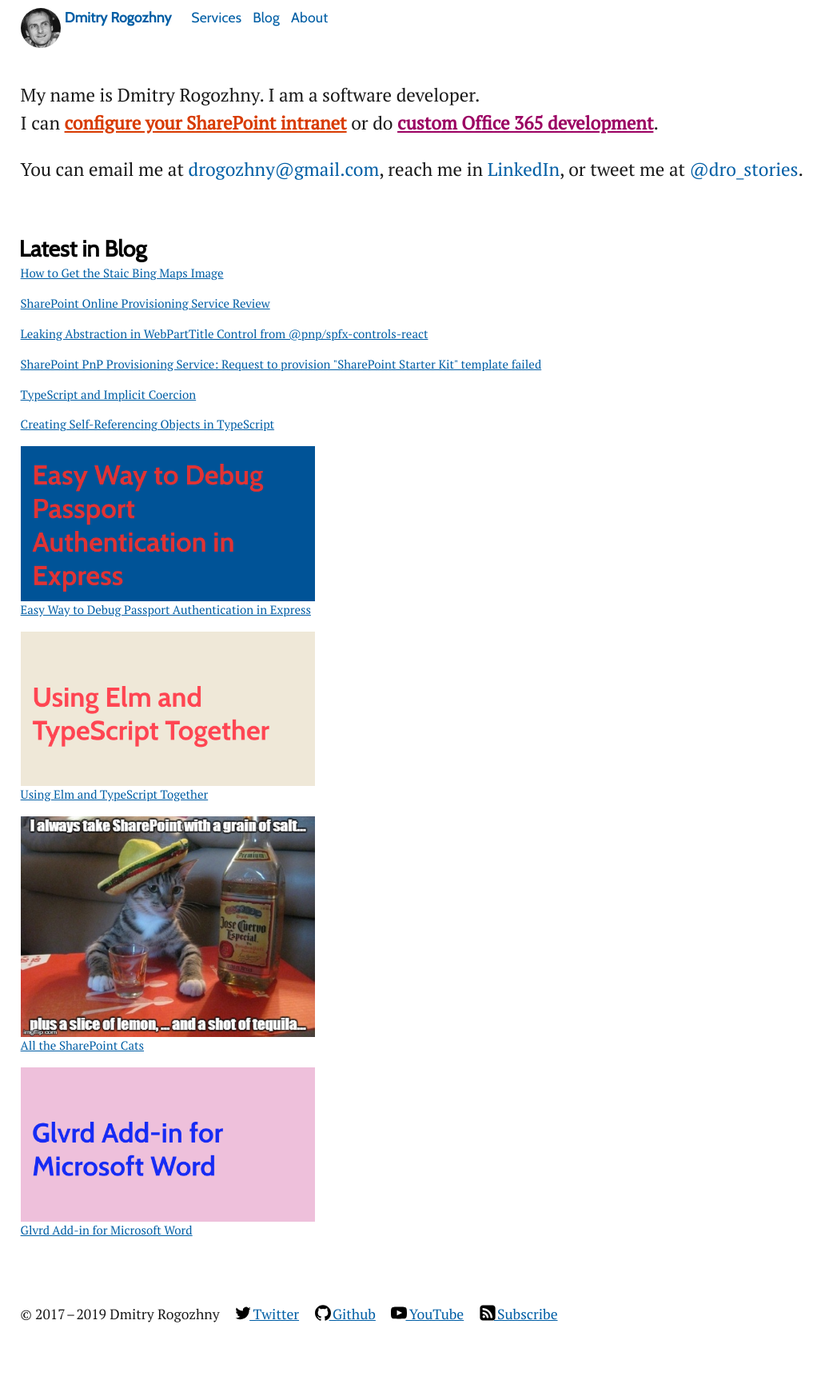
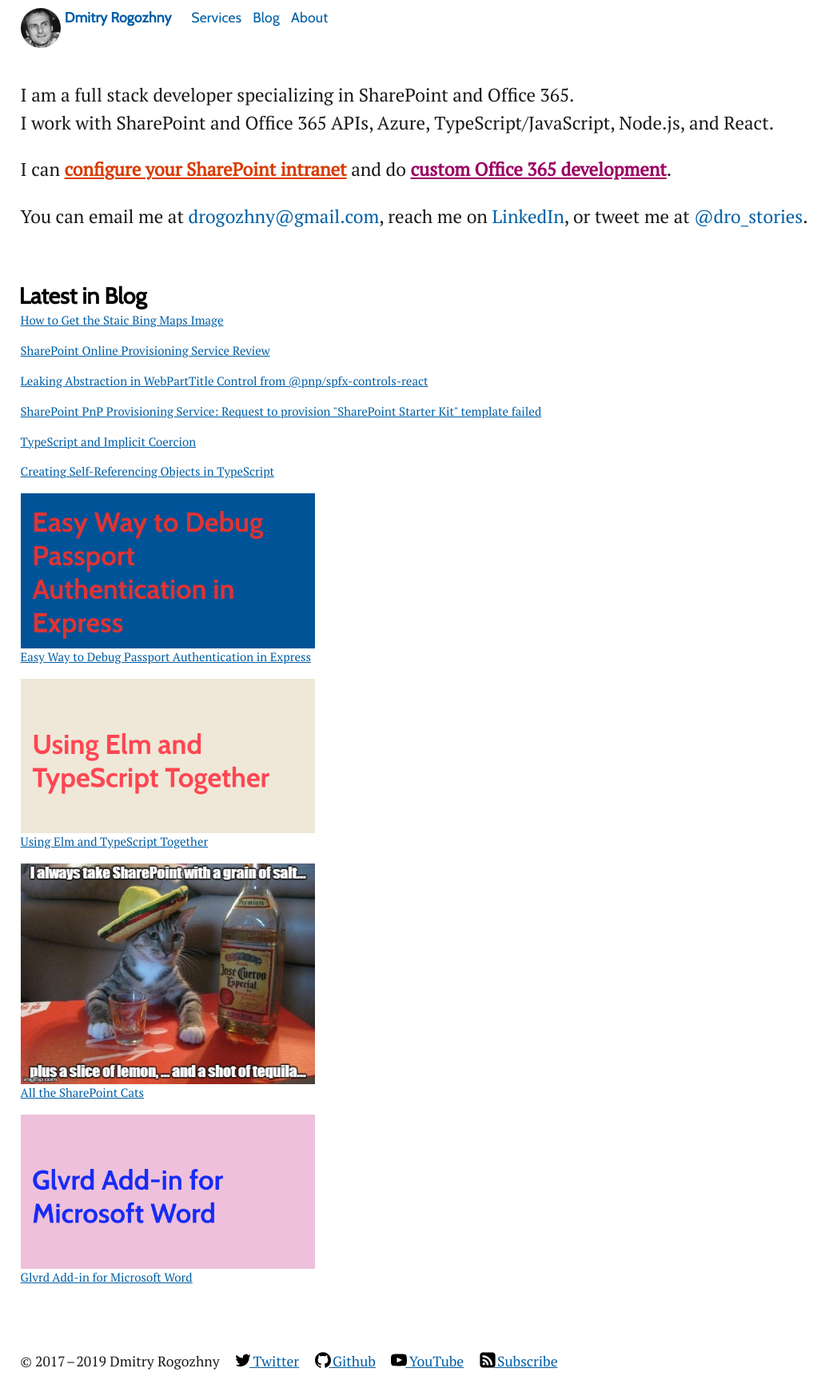
Before and after one commit to dmitryrogozhny/dmitryrogozhny.github.io, a Jekyll site: the page built from index.html, in a window 1280 px wide. Shown: the whole page at 80% size, without its empty margins (0-1047 px from the left). Built offline with Jekyll 4.4.1, drawn with Linux system fonts in a browser that asks for light colours; before the commit the page ends 1672 px from its top, so only the background shows below that.

Commit message:
Update about me

```diff
--- a/_includes/about-me-short.html
+++ b/_includes/about-me-short.html
@@ -1,9 +1,15 @@
 <article class="about-me-short">
-        <p>
-            My name is Dmitry Rogozhny. I am a software developer.
-            <br>
-            I can <a class="intanet-configuration-service-link" href="{{site.baseUrl}}/services/intranet-configuration/">configure your SharePoint intranet</a> or do <a class="custom-development-service-link" href="{{site.baseUrl}}/services/development/">custom Office 365 development</a>.
-            <br>
-            {% include contact-details.html %}
-        </p>
+    <p>
+        I am a full stack developer specializing in SharePoint and Office 365.
+    <br>
+        I work with SharePoint and Office 365 APIs, Azure, TypeScript/JavaScript, Node.js, and React.
+    </p>
+    <p>
+        I can <a class="intanet-configuration-service-link"
+            href="{{site.baseUrl}}/services/intranet-configuration/">configure your SharePoint intranet</a> and do <a
+            class="custom-development-service-link" href="{{site.baseUrl}}/services/development/">custom Office 365
+            development</a>.
+        <br>
+        {% include contact-details.html %}
+    </p>
 </article>
--- a/_includes/contact-details.html
+++ b/_includes/contact-details.html
@@ -1,5 +1,5 @@
 <p>
         You can email me at <a class="link--stable link--no-decoration" href="mailto:{{site.email}}">{{site.email}}</a>,
-        reach me in <a class="link--stable link--no-decoration" href="https://www.linkedin.com/in/{{site.linkedin_username}}/">LinkedIn</a>,
+        reach me on <a class="link--stable link--no-decoration" href="https://www.linkedin.com/in/{{site.linkedin_username}}/">LinkedIn</a>,
         or tweet me at <a class="link--stable link--no-decoration" href="https://twitter.com/{{site.twitter_username}}">@{{site.twitter_username}}</a>.
 </p>
```
Also changed, not shown: _includes/about-me.html (+9 -7 lines).
